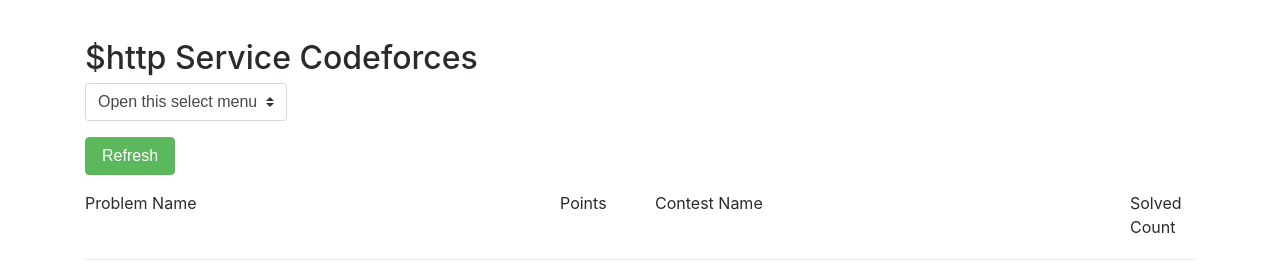
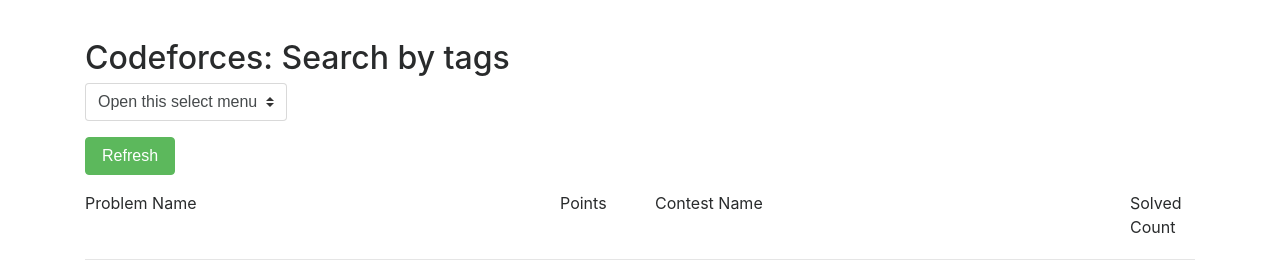
Before and after one commit to Ujjval-Patel/cf_searchbytag, a plain HTML site: page index.html in a window 1280 px wide. Drawn offline with nearby package versions, Linux system fonts and the light colour scheme.

Commit message:
Update index.html

```diff
--- a/index.html
+++ b/index.html
@@ -21,7 +21,7 @@
     <div class="container">
       <div class="row">
         <div class="col">
-          <h2>$http Service Codeforces</h2>
+          <h2>Codeforces: Search by tags</h2>
         </div>
       </div>
 
```
